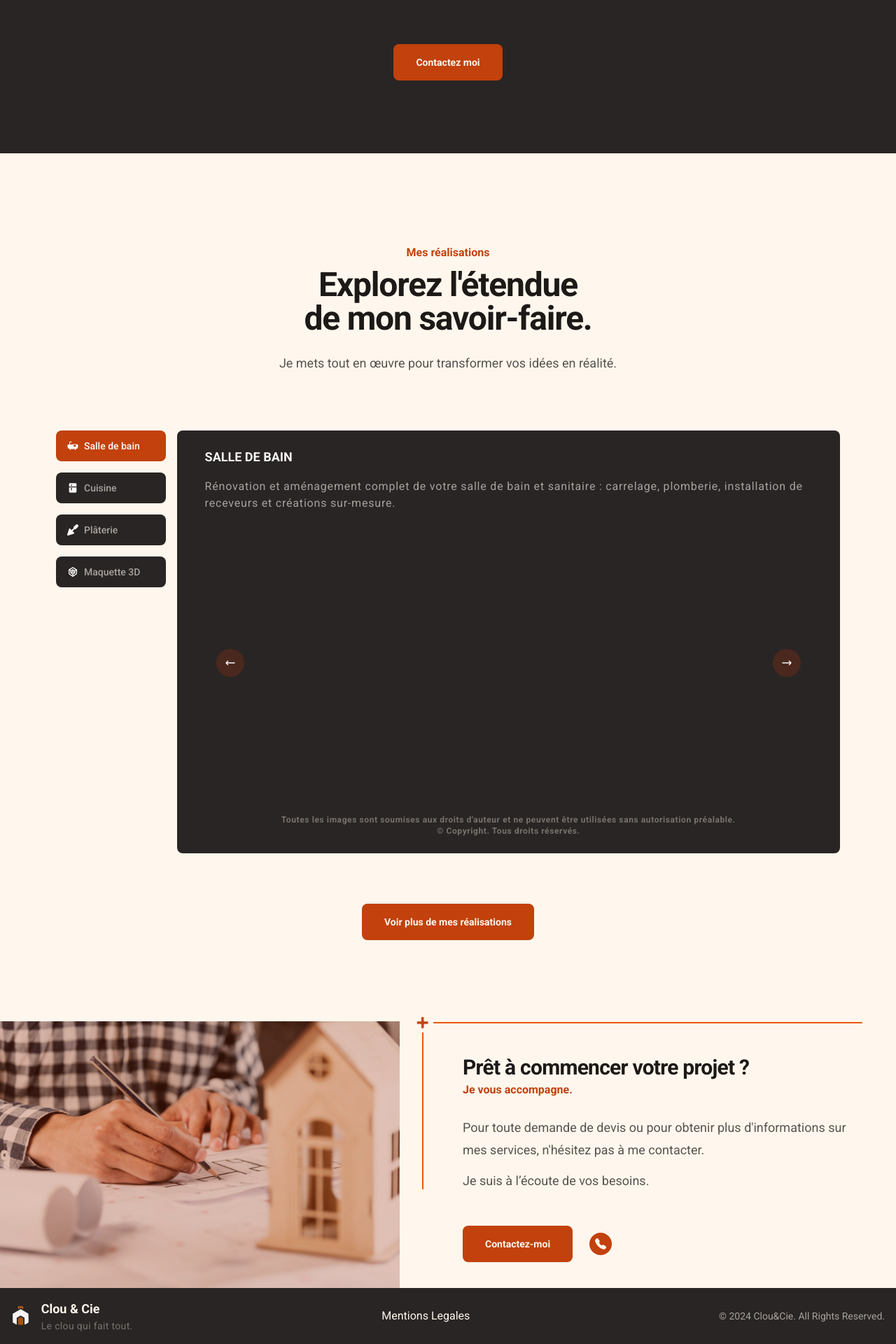
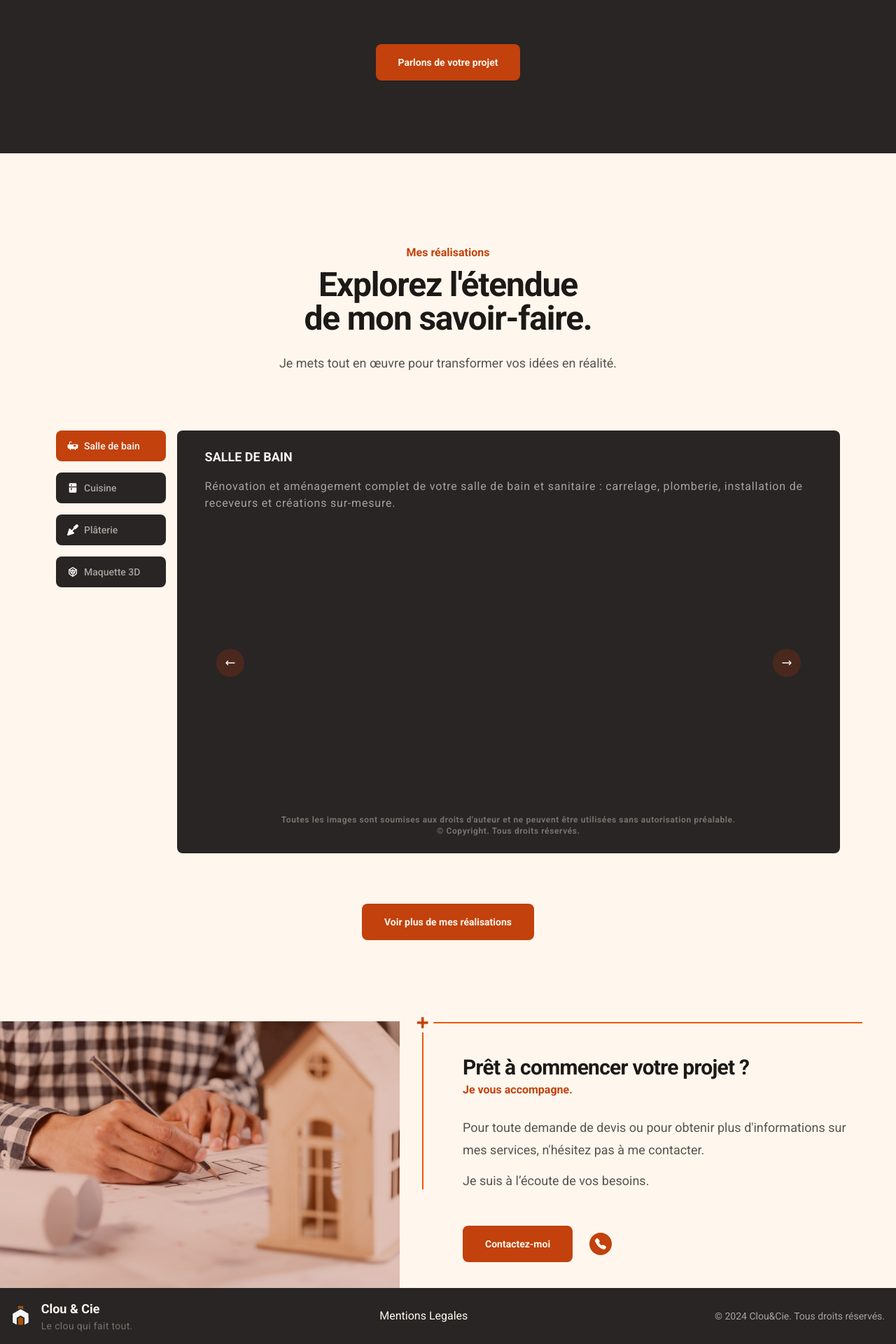
Before and after one commit to PierreMaze/clou-et-cie, a React (Vite) app: page / in a window 1280 px wide. Shown: the part 2849-4769 px from the top of the page at 70% size. Built offline with nearby package versions, Linux system fonts and the light colour scheme.

Commit message:
Fixed spelling errors in the "Commitment" and "Footer"

```diff
--- a/src/layout/Footer.jsx
+++ b/src/layout/Footer.jsx
@@ -31,7 +31,7 @@ const Footer = () => {
             Mentions Legales
           </button>
           <span className="text-sm text-stone-400 sm:text-center ">
-            © 2024 Clou&Cie. All Rights Reserved.
+            © 2024 Clou&Cie. Tous droits réservés.
           </span>
         </div>
       </footer>
--- a/src/pages/Commitment.jsx
+++ b/src/pages/Commitment.jsx
@@ -96,7 +96,7 @@ const Commitment = () => {
             href="#contact"
             className="w-full px-8 py-3 mt-6 text-sm font-semibold leading-7 text-center duration-300 ease-in-out delay-100 bg-orange-700 rounded-lg shadow-sm text-orange-50 sm:max-w-none sm:w-fit hover:bg-orange-800"
           >
-            Contactez moi
+            Parlons de votre projet
           </a>
         </div>
       </div>
```
